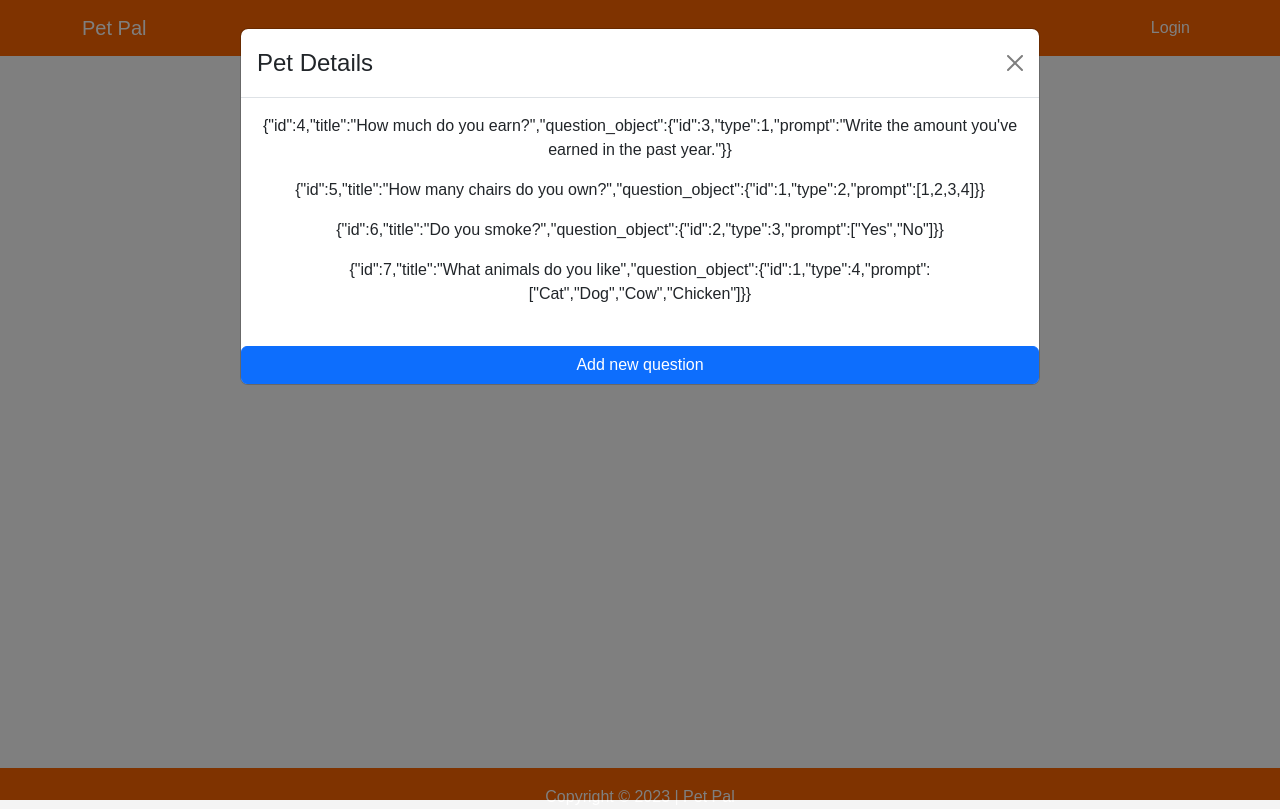
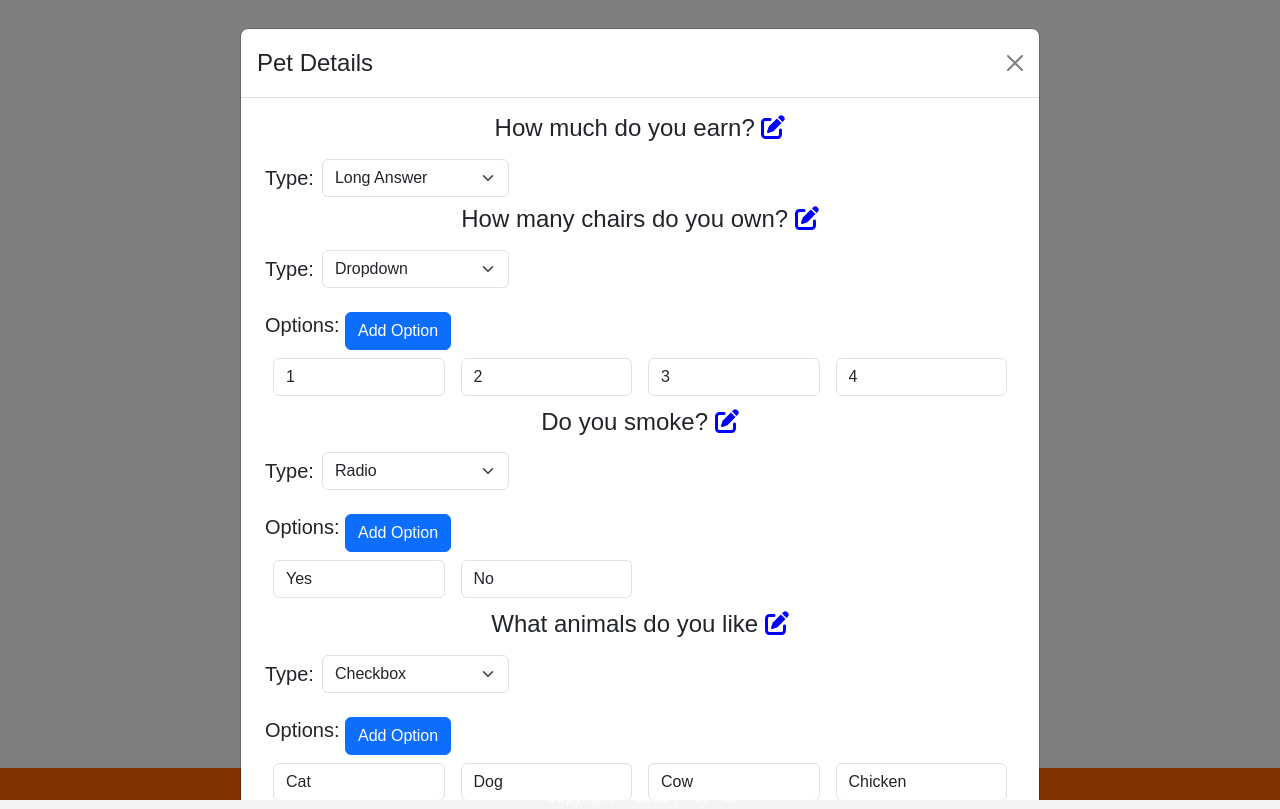
Before and after one commit to longles/petpal, a React (Create React App) app in the folder frontend/: page /test in a window 1280 px wide. Built offline with nearby package versions, Linux system fonts and the light colour scheme.

Commit message:
Initial commit with UI

```diff
--- a/frontend/package.json
+++ b/frontend/package.json
@@ -5,6 +5,9 @@
   "type": "module",
   "proxy": "http://localhost:8000",
   "dependencies": {
+    "@fortawesome/fontawesome-svg-core": "^6.5.1",
+    "@fortawesome/free-solid-svg-icons": "^6.5.1",
+    "@fortawesome/react-fontawesome": "^0.2.0",
     "@hookform/error-message": "^2.0.1",
     "@hookform/resolvers": "^3.3.2",
     "@testing-library/jest-dom": "^5.17.0",
--- a/frontend/src/App.js
+++ b/frontend/src/App.js
@@ -72,7 +72,7 @@ function App() {
     <>
       <div id="body">
         <div id="content-wrap">
-          <NavBar />
+          {/* <NavBar /> */}
           <RouterProvider router={router} />
         </div>
         <footer className="footer">
--- a/frontend/src/components/application/ApplicationFormUpdateModal.jsx
+++ b/frontend/src/components/application/ApplicationFormUpdateModal.jsx
@@ -1,10 +1,9 @@
-import React, { useEffect, useState } from 'react';
+import React, { useEffect, useState, useReducer, useMemo, useCallback } from 'react';
 import { Modal, Button } from 'react-bootstrap';
 import FormQuestion from './FormQuestion';
 
 const ApplicationFormUpdateModal = ({id, initialQuestions}) => {
-    const [showModal, setShowModal] = useState(true)
-    const [questions, setQuestions] = useState([
+    initialQuestions = [
         {
             "id": 4,
             "title": "How much do you earn?",
@@ -54,16 +53,61 @@ const ApplicationFormUpdateModal = ({id, initialQuestions}) => {
                 ]
             }
         }
-    ])
+    ]
+
+    const questionReducer = (questions, action) => {
+        console.log(action)
+        const {type, idx, question} = action
+        console.log("idk why this was called")
+        if (type === 'add') {
+            return [...questions, question]
+        }
+        if (type === 'update') {
+            return questions.map((x, i) => i === idx ? question : x)
+        }
+        if (type === 'delete') {
+            return questions.filter((x, i) => i !== idx)
+        }
+        throw Error('Unknown action: ' + type);
+    }
+
+    const [questions, dispatch] = useReducer(questionReducer, initialQuestions)
+
+    const addQuestion = () => {
+        dispatch({type: "add", question: {title: "New Question", question_object: {type: 1, prompt: []}}})
+    }
+
+    const editQuestionByIndex = useCallback((idx) => {
+        return (question) => {
+            console.log(question)
+            dispatch({type: "update", idx: idx, question: question})
+        }
+    }, [questions])
+
+    const deleteQuestionByIndex = useCallback((idx) => {
+        return () => {dispatch({type: "delete", idx: idx})}
+    }, [questions])
+
+    const [showModal, setShowModal] = useState(true)
+
+    console.log(questions)
     return (
         <Modal show={showModal} onHide={() => {setShowModal(false)}} size="lg">
             <Modal.Header closeButton>
                 <Modal.Title>Pet Details</Modal.Title>
             </Modal.Header>
             <Modal.Body>
-                {questions.map(x => <FormQuestion edit={true} question={x}/>)}
+                {questions.map((x, i) => <FormQuestion key={i} edit={true} title={x.title} question={x.question_object} editFunc={editQuestionByIndex(i)} deleteFunc={deleteQuestionByIndex(i)}/>)}
             </Modal.Body>
-            <button className='btn btn-primary'>Add new question</button>
+            <div className="d-flex justify-content-center mb-2">
+                <button className='btn btn-primary' onClick={addQuestion}>Add new question</button>
+            </div>
+            <Modal.Footer>
+                <button className='btn btn-primary' onClick={addQuestion}>Save</button>
+            </Modal.Footer>
+
+
+
         </Modal>
 
     )
--- a/frontend/src/components/application/FormQuestion.jsx
+++ b/frontend/src/components/application/FormQuestion.jsx
@@ -1,15 +1,87 @@
 import React, { useEffect, useState } from 'react';
+import Form from 'react-bootstrap/Form';
+import '../../styles/formquestion.scoped.css'
+import { FontAwesomeIcon } from '@fortawesome/react-fontawesome'
+import { faEdit } from '@fortawesome/free-solid-svg-icons'
+import { set } from 'react-hook-form';
 
-const FormQuestion = ({edit, question}) => {
+const FormQuestion = ({edit, title, question, editFunc, deleteFunc}) => {
     const question_type_display = {
         "Long Answer": 1,
         "Dropdown": 2,
         "Radio": 3,
         "Checkbox": 4,
-        "File": 5
+        //"File": 5
+    }
+    console.log(question)
+    const hasOptions = question.type >= 2 && question.type <= 4
+
+    const options = question.prompt
+
+
+    const editOptionByIndex = (idx) => {
+        return (v) => {
+            let newQuestion = {title: title, question_object: question}
+            newQuestion.question_object.prompt = newQuestion.question_object.prompt.map((x, i) => i === idx ? v.target.value : x)
+            editFunc(newQuestion)
+        }
     }
 
-    return (<p>{JSON.stringify(question)}</p>)
+    const deleteOptionByIndex = (idx) => {
+        return () => {
+            let newQuestion = {title: title, question_object: question}
+            newQuestion.question_object.prompt = newQuestion.question_object.prompt.filter((x, i) => i !== idx)
+            editFunc(newQuestion)
+        }
+    }
+
+    const addOption = () => {
+        let newQuestion = {title: title, question_object: question}
+        newQuestion.question_object.prompt = [...newQuestion.question_object.prompt]
+        newQuestion.question_object.prompt.push("New Option")
+        editFunc(newQuestion)
+    }
+
+    const editQuestionType = (e) => {
+        let newQuestion = {title: title, question_object: question}
+        newQuestion.question_object.type = e.target.value
+        editFunc(newQuestion)
+    }
+
+    const editQuestionTitle = (e) => {
+        let newQuestion = {title: e.target.value, question_object: question}
+        editFunc(newQuestion)
+    }
+
+    const [editTitleState, setEditTitleState] = useState(false)
+
+    return (<div>
+        {editTitleState && <h4><input className="form-control form-control-lg header-input" size="lg" value={title} onChange={editQuestionTitle} onBlur={() => setEditTitleState(false)}></input></h4>}
+        {!editTitleState && <h4 className="text-center">{title} {edit && <FontAwesomeIcon style={{color:"blue"}} icon={faEdit} onClick={()=>setEditTitleState(true)} />}</h4>}
+        <div>
+            {edit && (<div className="d-flex p-2 align-content-center">
+                <h5 className="align-middle my-auto me-2">Type: </h5>
+                <div className="col-3">
+                    <select className="form-select" value={question.type} onChange={editQuestionType}>
+                        {Object.keys(question_type_display).map(x => <option value={question_type_display[x]} key={x}>{x}</option>)}
+                    </select>
+                </div>
+
+            </div>)}
+            {edit && hasOptions && (<div className="p-2">
+                <h5>Options: <button className="btn btn-primary" onClick={addOption}>Add Option</button></h5>
+                <div className="d-flex flex-wrap">
+                    {options.map((x, i) => {
+                        return <div className="col-3 px-2 pb-1"><Form.Control key={i} value={x} onChange={editOptionByIndex(i)}></Form.Control></div>
+                    })}
+                </div>
+
+
+            </div>)}
+        </div>
+    </div>
+
+    )
 }
 
 export default FormQuestion
--- /dev/null
+++ b/frontend/src/styles/formquestion.scoped.css
@@ -0,0 +1,3 @@
+.header-input {
+    text-align: center
+}
```
Also changed, not shown: 1 other file (tests, documents, lock files or other folders).
